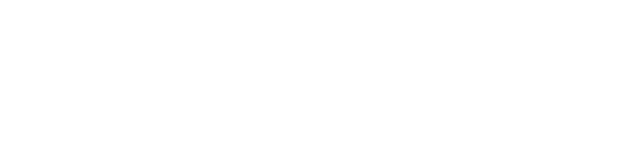
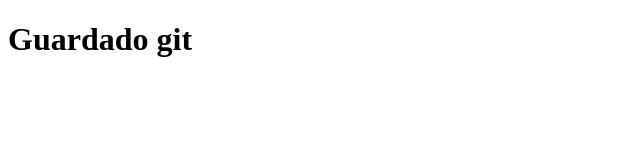
Before and after one commit to pppeedrito/Front-end-portfolio, a plain HTML site: page main.html in a window 1280 px wide. Shown: the whole page, without its empty margins (0-640 px from the left). Drawn offline with Linux system fonts and the light colour scheme.

Commit message:
La prueba

```diff
--- a/main.html
+++ b/main.html
@@ -5,6 +5,8 @@
     <meta name="viewport" content="width=device-width, initial-scale=1.0">
     <title>Portada</title>
 </head>
+
+<h1>Guardado git</h1>
 <body>
 
 </body>
```
